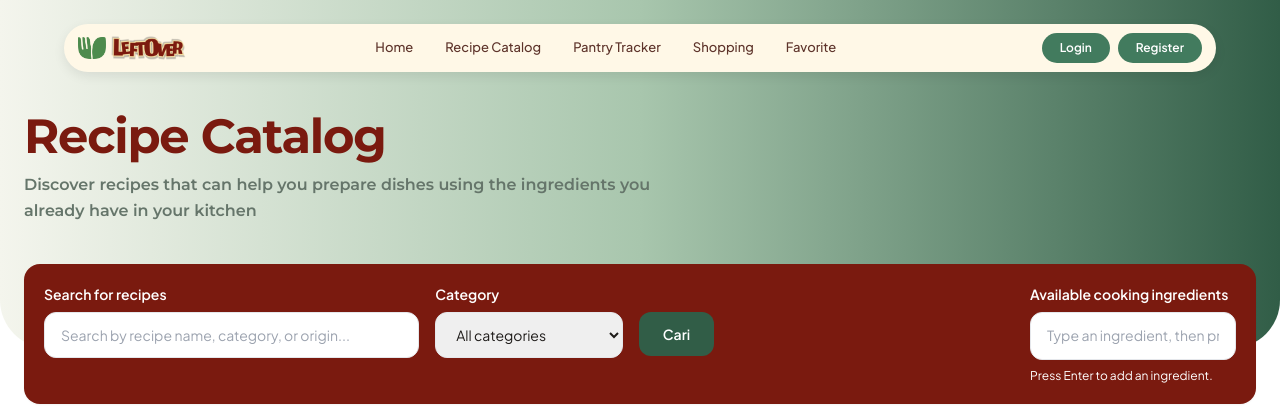
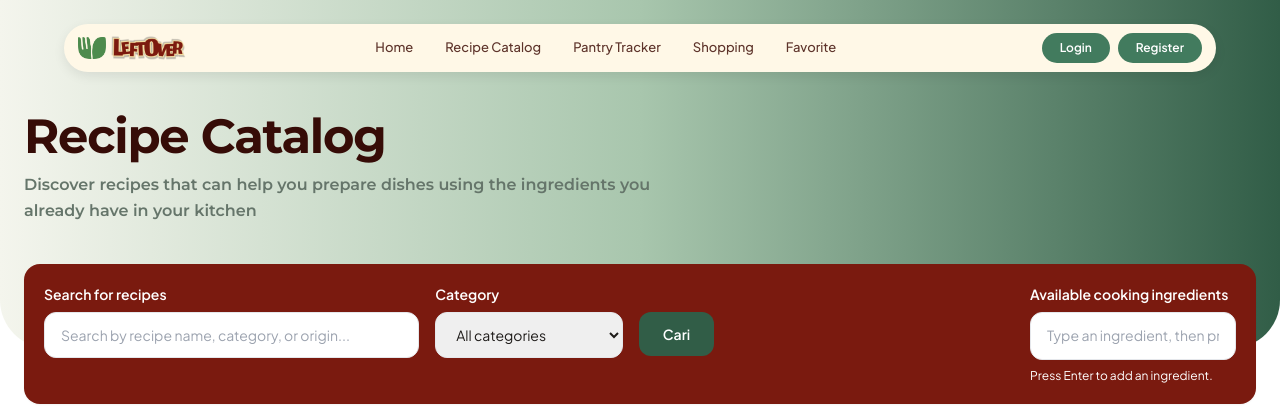
Before and after one commit to PBP-kel-3A/LeftOver, a Django app: page /recipes/ in a window 1280 px wide. Shown: the top 420 px of the page. Run offline with Django 5.2, Linux system fonts and the light colour scheme; data that the repository does not hold is empty; some libraries are stand-ins or nearby versions.

Commit message:
style : change font color

```diff
--- a/recipes/templates/recipes/recipe_list.html
+++ b/recipes/templates/recipes/recipe_list.html
@@ -167,7 +167,7 @@
 
         <!-- Header -->
         <div class="mb-10">
-            <h1 class="font-montserrat text-4xl font-bold tracking-tight text-[#7A1A0F] md:text-5xl">
+            <h1 class="font-montserrat text-4xl font-bold tracking-tight text-[#360C07] md:text-5xl">
                 Recipe Catalog
             </h1>
             <p class="mt-3 max-w-2xl font-montserrat text-base leading-relaxed text-[#65756A]">
```
